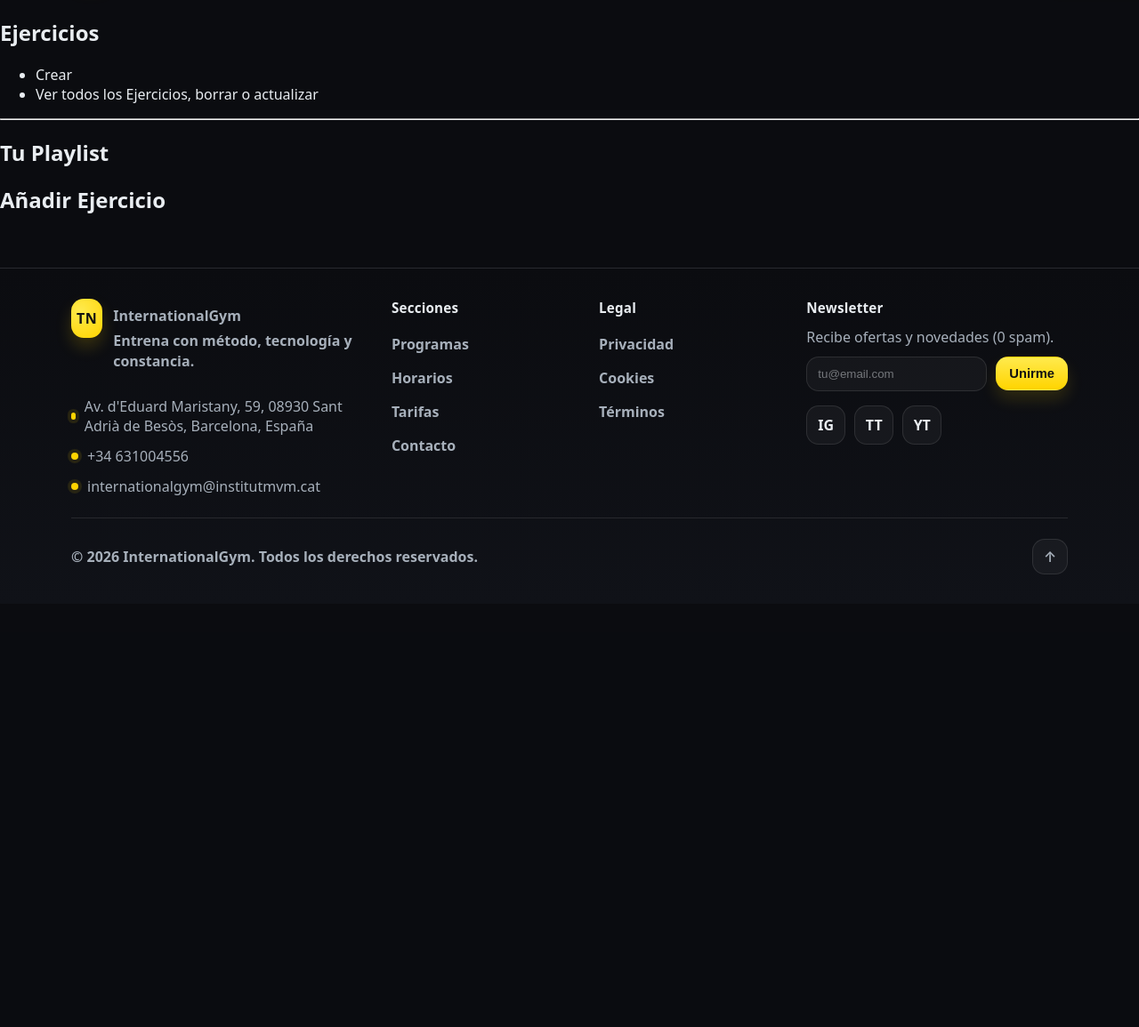
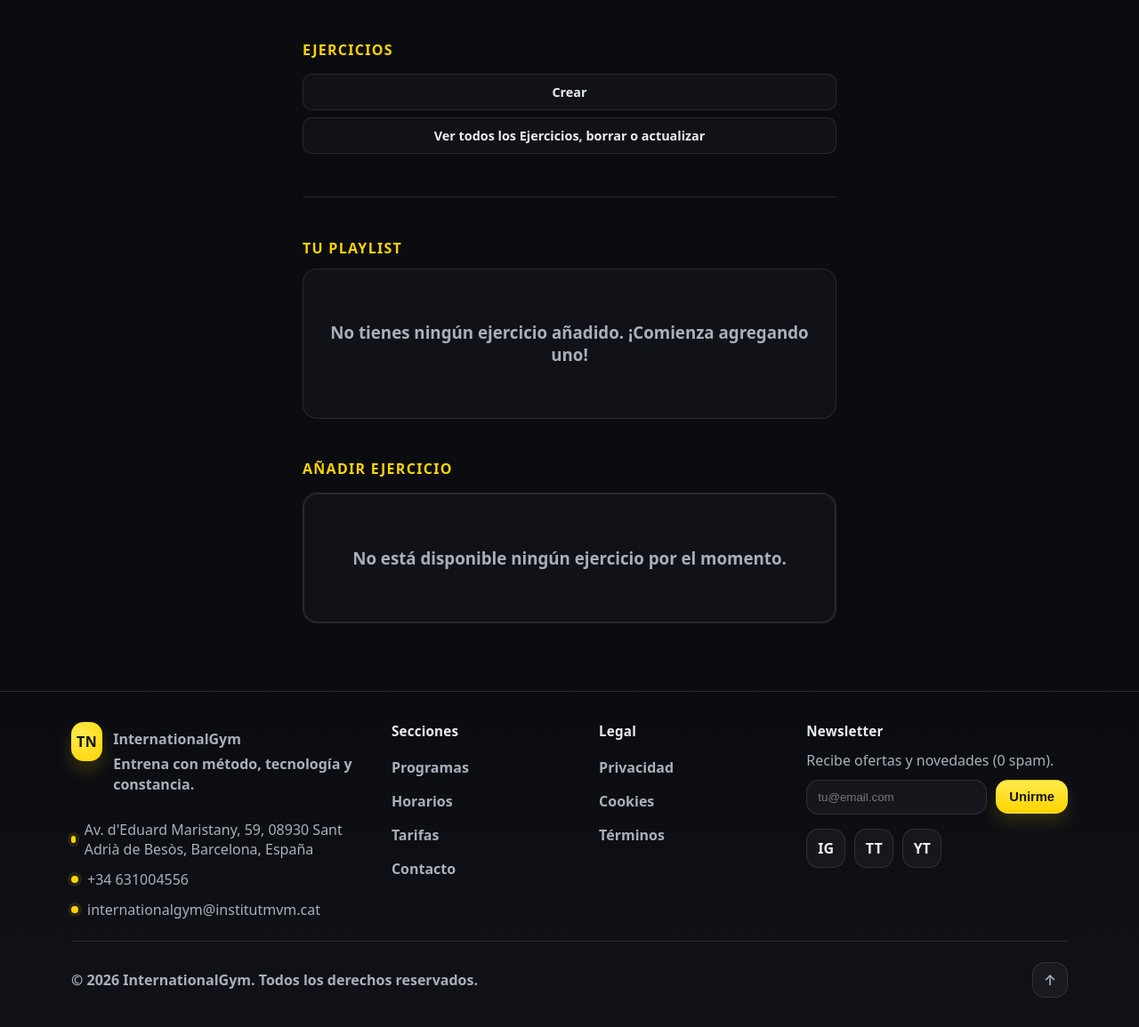
Before and after one commit to MaikelPilligua06/InternationalGym-Xavi-Danylo-Maikel, a PHP site: template proyecto/views/Ejercicios/entrnamientoUsuario.php in a window 1280 px wide. Shown: the part 89-1244 px from the top of the page at 89% size. Before the commit the page ends 735 px from the top, so only its background shows below. Run offline with PHP 8.4, Linux system fonts and the light colour scheme; the template is opened without the code that fills it, so the values that code supplies are empty.

Commit message:
Ejercicios

```diff
--- a/proyecto/controllers/EjerciciosController.php
+++ b/proyecto/controllers/EjerciciosController.php
@@ -77,8 +77,7 @@
             $model = new EjerciciosModel();
             $ejercicio->foto = $_POST['foto_actual'];
             $model->update($_GET['id'], $ejercicio);
-
-            header("Location: index.php?controller=Sesiones&action=misPublicaciones");
+            header("Location: index.php?controller=Ejercicios&action=verEjercicios");
             exit;
         }
     }
--- a/proyecto/views/Ejercicios/ejercicios.css
+++ b/proyecto/views/Ejercicios/ejercicios.css
@@ -1,90 +1,3 @@
-/* Volver */
-.boton-volver {
-    background: rgba(255,255,255,.04);
-    border: 1px solid var(--tn-border);
-    color: white;
-    padding: 8px 16px;
-    border-radius: 10px;
-    cursor: pointer;
-    margin-bottom: 1.5rem;
-}
-
-/* CSS Todos los ejercicios */
-.pagina-listado {
-    width: min(600px, calc(100% - 32px));
-    margin: 2rem auto;
-}
-
-.tarjeta-listado {
-    background: var(--tn-bg-2);
-    border: 1px solid var(--tn-border);
-    border-radius: var(--tn-radius);
-    overflow: hidden;
-}
-
-.fila-ejercicio {
-    display: flex;
-    align-items: center;
-    gap: 12px;
-    padding: 14px 18px;
-    border-bottom: 1px solid var(--tn-border);
-}
-.fila-ejercicio:last-child { border-bottom: none; }
-
-.nombre-ejercicio { flex: 1; color: var(--tn-text); font-weight: 600; }
-.nombre-ejercicio p { margin: 0; line-height: 1.5; font-size: .9rem; }
-.nombre-ejercicio strong { color: var(--tn-muted); }
-
-.foto-ejercicio {
-    width: 80px;
-    height: 80px;
-    object-fit: cover;
-    border-radius: 8px;
-    border: 1px solid var(--tn-border);
-    flex-shrink: 0;
-}
-
-.acciones-ejercicio { display: flex; gap: 8px; align-self: flex-start; }
-
-.boton-actualizar {
-    background: rgba(255,255,255,.04);
-    border: 1px solid var(--tn-border);
-    color: var(--tn-text);
-    padding: 6px 14px;
-    border-radius: 10px;
-    font-weight: 700;
-    cursor: pointer;
-}
-
-.boton-borrar {
-    background: rgba(255,92,58,.08);
-    border: 1px solid rgba(255,92,58,.25);
-    color: #ff5c3a;
-    padding: 6px 14px;
-    border-radius: 10px;
-    font-weight: 700;
-    cursor: pointer;
-}
-
-.estado-vacio { padding: 40px 20px; text-align: center; }
-.estado-vacio h3 { color: var(--tn-muted); }
-.enlace-crear { color: var(--tn-yellow); font-weight: 700; }
-
-/* CSS Actualizar */
-.pagina-editar {
-    width: min(500px, calc(100% - 32px));
-    margin: 2rem auto;
-}
-
-.tarjeta-formulario {
-    background: var(--tn-bg-2);
-    border: 1px solid var(--tn-border);
-    border-radius: var(--tn-radius);
-    padding: 24px;
-}
-
-.formulario-editar { display: flex; flex-direction: column; gap: 14px; }
-
 .etiqueta {
     font-size: .8rem;
     font-weight: 700;
@@ -104,6 +17,157 @@
     resize: vertical;
 }
 
+.boton-volver {
+    background: rgba(255,255,255,.04);
+    border: 1px solid var(--tn-border);
+    color: var(--tn-text);
+    padding: 8px 16px;
+    border-radius: 10px;
+    cursor: pointer;
+    margin-bottom: 1.5rem;
+}
+
+.boton-guardar {
+    background: linear-gradient(180deg, var(--tn-yellow-2), var(--tn-yellow));
+    color: #111;
+    font-weight: 800;
+    padding: 8px 16px;
+    border: none;
+    border-radius: 10px;
+    cursor: pointer;
+}
+
+.boton-borrar {
+    background: rgba(255,92,58,.08);
+    border: 1px solid rgba(255,92,58,.25);
+    color: #ff5c3a;
+    padding: 6px 14px;
+    border-radius: 10px;
+    font-weight: 700;
+    cursor: pointer;
+}
+
+.boton-actualizar {
+    background: rgba(255,255,255,.04);
+    border: 1px solid var(--tn-border);
+    color: var(--tn-text);
+    padding: 6px 14px;
+    border-radius: 10px;
+    font-weight: 700;
+    cursor: pointer;
+}
+
+/* ── Tarjeta genérica ── */
+.tarjeta-listado, .tarjeta-formulario, .tarjeta-info, .crear-ejercicio {
+    background: var(--tn-bg-2);
+    border: 1px solid var(--tn-border);
+    border-radius: var(--tn-radius);
+    overflow: hidden;
+}
+
+.tarjeta-formulario, .tarjeta-info, .crear-ejercicio { padding: 24px; overflow: visible; }
+
+/* ── Títulos ── */
+.titulo-seccion, .titulo-formulario {
+    font-size: 1rem;
+    font-weight: 800;
+    text-transform: uppercase;
+    letter-spacing: .08em;
+    color: var(--tn-yellow);
+    margin-bottom: 12px;
+}
+
+/* ── Formularios ── */
+.formulario-editar, .formulario-crear { display: flex; flex-direction: column; gap: 14px; }
+
+.grupo-botones { display: flex; gap: 10px; }
+.grupo-botones .boton-guardar { flex: 1; }
+
+/* ── Páginas ── */
+.pagina-ejercicios, .pagina-info {
+    width: min(600px, calc(100% - 32px));
+    margin: 2rem auto;
+    display: flex;
+    flex-direction: column;
+    gap: 2rem;
+}
+
+.pagina-listado, .pagina-editar {
+    width: min(600px, calc(100% - 32px));
+    margin: 2rem auto;
+}
+
+.pagina-editar { max-width: 500px; }
+
+/* ── Lista ejercicios ── */
+.lista-enlaces {
+    list-style: none;
+    padding: 0;
+    display: flex;
+    flex-direction: column;
+    gap: 8px;
+    text-align: center;
+}
+
+.enlace-accion li {
+    background: var(--tn-bg-2);
+    border: 1px solid var(--tn-border);
+    border-radius: 10px;
+    padding: 10px 16px;
+    color: var(--tn-text);
+    font-weight: 600;
+    font-size: .9rem;
+}
+
+.lista-items {
+    list-style: none;
+    padding: 0;
+    background: var(--tn-bg-2);
+    border: 1px solid var(--tn-border);
+    border-radius: var(--tn-radius);
+    overflow: hidden;
+}
+
+.fila-item, .fila-ejercicio {
+    display: flex;
+    align-items: center;
+    gap: 12px;
+    padding: 12px 16px;
+    border-bottom: 1px solid var(--tn-border);
+}
+.fila-item:last-child, .fila-ejercicio:last-child { border-bottom: none; }
+
+.nombre-item, .nombre-ejercicio {
+    flex: 1;
+    font-size: .9rem;
+    font-weight: 600;
+    color: var(--tn-text);
+}
+.nombre-ejercicio p { margin: 0; line-height: 1.5; }
+.nombre-ejercicio strong { color: var(--tn-muted); }
+
+.foto-ejercicio {
+    width: 80px;
+    height: 80px;
+    object-fit: cover;
+    border-radius: 8px;
+    border: 1px solid var(--tn-border);
+    flex-shrink: 0;
+}
+
+.acciones-ejercicio { display: flex; gap: 8px; align-self: flex-start; }
+
+.separador { border: none; border-top: 1px solid var(--tn-border); margin: 0; }
+
+.estado-vacio { padding: 40px 20px; text-align: center; }
+.estado-vacio h3 { color: var(--tn-muted); }
+.enlace-crear { color: var(--tn-yellow); font-weight: 700; }
+
+/* ── Info ejercicio ── */
+.tarjeta-info { gap: 8px; display: flex; flex-direction: column; }
+.tarjeta-info h2 { font-size: 1.1rem; font-weight: 800; color: var(--tn-yellow); }
+.tarjeta-info h3 { font-size: .9rem; font-weight: 400; color: var(--tn-muted); }
+
 .imagen-actual {
     width: 100%;
     max-height: 380px;
--- a/proyecto/views/Ejercicios/entrnamientoUsuario.php
+++ b/proyecto/views/Ejercicios/entrnamientoUsuario.php
@@ -5,54 +5,76 @@
     <title>Entreno</title>
     <link rel="icon" href="views/gymFotos/logo.ico" type="image/x-icon">
     <link rel="stylesheet" href="styles.css">
+    <link rel="stylesheet" href="views/Ejercicios/ejercicios.css">
 </head>
 <body>
 <?php
     include 'views/header.php';
     ?>
+<main class="pagina-ejercicios">
     <div>
-<h2>Ejercicios</h2>
-    <ul>
-        <a href="index.php?controller=Ejercicios&action=agregarEjercicio">
+        <h2 class="titulo-seccion">Ejercicios</h2>
+        <ul class="lista-enlaces">
+            <a class="enlace-accion" href="index.php?controller=Ejercicios&action=agregarEjercicio">
                 <li>Crear</li>
             </a>
-        <a href="index.php?controller=Ejercicios&action=verEjercicios">
+            <a class="enlace-accion" href="index.php?controller=Ejercicios&action=verEjercicios">
                 <li>Ver todos los Ejercicios, borrar o actualizar</li>
             </a>
         </ul>
     </div>
-    <hr>
-
+    <hr class="separador">
     <div>
-    <h2>Tu Playlist</h2>
-        <ul>
+        <h2 class="titulo-seccion">Tu Playlist</h2>
+        <?php if (!empty($lista)) : ?>
+            <ul class="lista-items">
             <?php foreach($lista as $fila): ?>
-                <li>
-                    <a href="index.php?controller=Ejercicios&action=infoEjercicio&id=<?= $fila->id ?>">
-                        <p><?= $fila->nombreEjercicio ?></p>
+                <li class="fila-item">
+                    <img class="foto-ejercicio" src="views/gymFotos/ejercicios/<?= $fila->foto ?>"/>
+                    <a class="nombre-item" href="index.php?controller=Ejercicios&action=infoEjercicio&id=<?= $fila->id ?>">
+                        <p>Nombre Ejercicio: <?= $fila->nombreEjercicio ?></p>
+                        <p>Calorias: <?= $fila->calorias ?></p>
                     </a>
                     <a href="index.php?controller=Ejercicios&action=eliminarEjercicio&id=<?= $fila->id ?>">
-                        <button>Eliminar</button>
+                        <button class="boton-borrar">Eliminar</button>
                     </a>
                 </li>
             <?php endforeach; ?>
         </ul>
+        <?php else : ?>
+        <div class="tarjeta-listado">
+            <div class="estado-vacio">
+                <h3>No tienes ningún ejercicio añadido. ¡Comienza agregando uno!</h3>
+            </div>
+        </div>
+        <?php endif; ?>
     </div>
     <div>
-    <h2>Añadir Ejercicio</h2>
+        <h2 class="titulo-seccion">Añadir Ejercicio</h2>
+        <ul class="lista-items">
+            <?php if (!empty($ejercicio)) : ?>
             <?php foreach($ejercicio as $sesion): ?>
-        <ul>
-            <li>
-                <a href="index.php?controller=Ejercicios&action=infoEjercicio&id=<?= $sesion->id ?>">
-                    <p><?= $sesion->nombreEjercicio ?></p>
+                <li class="fila-item">
+                    <img class="foto-ejercicio" src="views/gymFotos/ejercicios/<?= $sesion->foto ?>"/>
+                    <a class="nombre-item" href="index.php?controller=Ejercicios&action=infoEjercicio&id=<?= $sesion->id ?>">
+                        <p>Nombre Ejercicio: <?= $sesion->nombreEjercicio ?></p>
+                        <p>Calorias: <?= $sesion->calorias ?></p>
                     </a>
                     <a href="index.php?controller=Ejercicios&action=addEjercicio&id=<?= $sesion->id ?>">
-                    <button>Añadir ejercicio</button>
+                        <button class="boton-guardar">Añadir</button>
                     </a>
                 </li>
+            <?php endforeach; ?>
         </ul>
-    <?php endforeach; ?>
+        <?php else : ?>
+            <div class="tarjeta-listado">
+                <div class="estado-vacio">
+                    <h3>No está disponible ningún ejercicio por el momento.</h3>
                 </div>
+            </div>
+        <?php endif; ?>
+    </div>
+</main>
 <?php
     include 'views/footer.php';
     ?>
```
Also changed, not shown: other parts of proyecto/views/Ejercicios/ejercicios.css (+40 -4 lines), proyecto/models/Ejercicios.php (+4 -4 lines), proyecto/models/EjerciciosModel.php (+27 -0 lines), proyecto/views/Ejercicios/ejerciciosUpdate.php (+11 -19 lines), proyecto/views/Ejercicios/ejercicios_agregar.php (+14 -22 lines), proyecto/views/Ejercicios/ejercicios_ver.php (+13 -10 lines), proyecto/views/Ejercicios/getTodosLosEjercicios.php (+12 -11 lines), proyecto/views/gymFotos/ejercicios/fast.jpg (deleted). Lines whose indentation alone changed are shown as unchanged.
